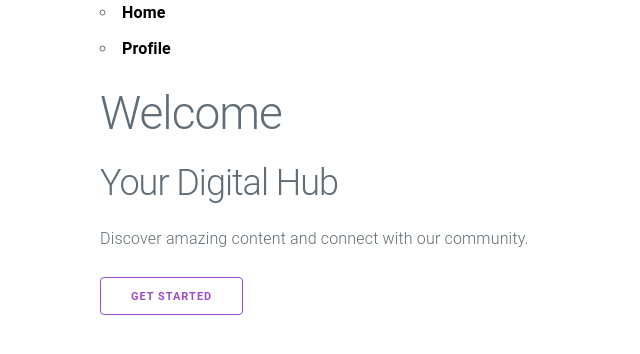
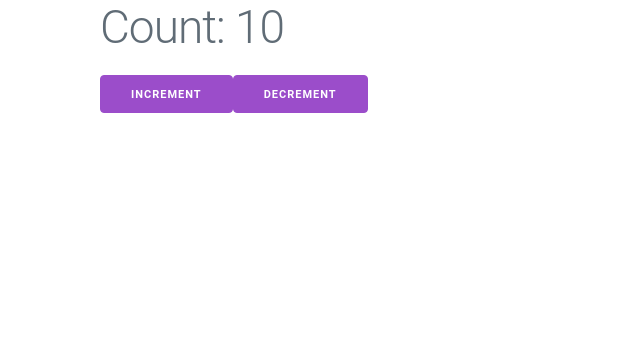
Before and after one commit to iabur/react-learning, a React (Vite) app: page / in a window 1280 px wide. Shown: the top 354 px of the page, without its empty margins (0-640 px from the left). Built offline with nearby package versions, Linux system fonts and the light colour scheme.

Commit message:
Add zustand for state management and refactor App component to utilize it for count state

```diff
--- a/package.json
+++ b/package.json
@@ -14,7 +14,8 @@
     "milligram": "^1.4.1",
     "react": "^19.1.0",
     "react-dom": "^19.1.0",
-    "react-router-dom": "^7.6.0"
+    "react-router-dom": "^7.6.0",
+    "zustand": "^5.0.5"
   },
   "devDependencies": {
     "@eslint/js": "^9.25.0",
--- a/src/App.jsx
+++ b/src/App.jsx
@@ -1,17 +1,32 @@
-import { BrowserRouter, Routes, Route, HashRouter } from 'react-router-dom';
-import HomePage from './pages/HomePage';
-import ProfilePage from './pages/ProfilePage';
-import NotFoundPage from './pages/NotFoundPage';
+import OtherComponent from "./component/OtherComponent";
+import { useCounterStore } from "./Store";
+import { useEffect } from "react";
+
+
+const logCount = () => {
+  const count = useCounterStore.getState().count;
+  console.log(count);
+}
+
+
+const setCount = () => {
+  useCounterStore.setState({count: 10});
+}
+
 const App = () => {
+  const count= useCounterStore((state) => state.count);
+
+  useEffect(() => {
+    setCount();
+  }, []);
+
+  useEffect(() => {
+    logCount();
+  }, []);
+
   return (
       <div>
-        <HashRouter>
-          <Routes>
-            <Route path="/" element={<HomePage />} />
-            <Route path="/profile/:id/:name" element={<ProfilePage />} />
-            <Route path="/*" element={<NotFoundPage />} />
-        </Routes>
-      </HashRouter>
+        <OtherComponent count={count}/>
     </div>
   );
 };
--- /dev/null
+++ b/src/Store.js
@@ -0,0 +1,17 @@
+import { create } from 'zustand';
+
+
+export const useCounterStore = create((set) => ({
+  count: 0,
+  increment: () => set((state) => ({ count: state.count + 1 })),
+  decrement: () => set((state) => ({ count: state.count - 1 })),
+
+  decrementAsync: async () => {
+    await new Promise((resolve) => setTimeout(resolve, 1000));
+    set((state) => ({ count: state.count - 1 }));
+  },
+  incrementAsync: async () => {
+    await new Promise((resolve) => setTimeout(resolve, 1000));
+    set((state) => ({count: state.count + 1}));
+  }
+}));
--- /dev/null
+++ b/src/component/OtherComponent.tsx
@@ -0,0 +1,18 @@
+import React from 'react'
+import { useCounterStore } from '../Store';
+
+const OtherComponent = () => {
+  const count = useCounterStore((state) => state.count);
+  const increment = useCounterStore((state) => state.incrementAsync);
+  const decrement = useCounterStore((state) => state.decrementAsync);
+
+  return (
+    <div className='container'>
+      <h1>Count: {count}</h1>
+      <button onClick={increment}>Increment</button>
+      <button onClick={decrement}>Decrement</button>
+    </div>
+  )
+}
+
+export default OtherComponent;
```
Also changed, not shown: 1 other file (tests, documents, lock files or other folders).
